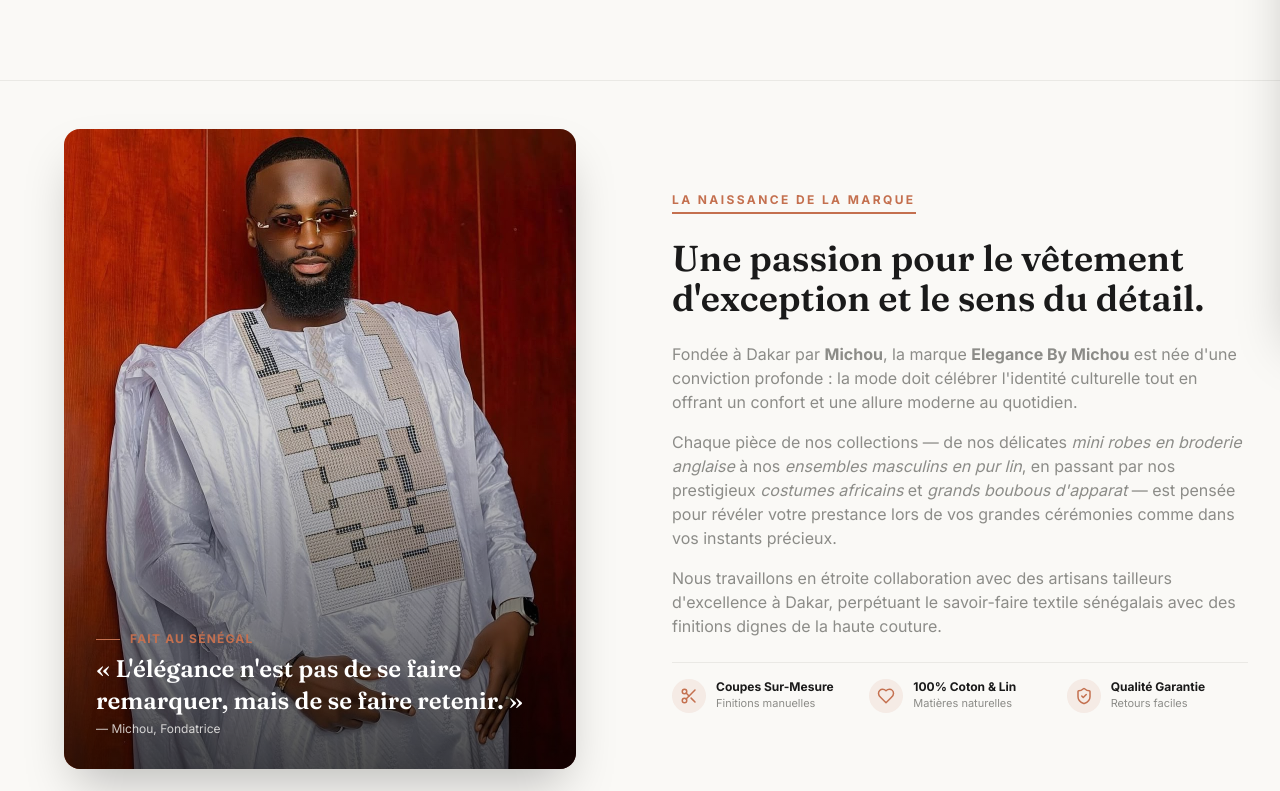
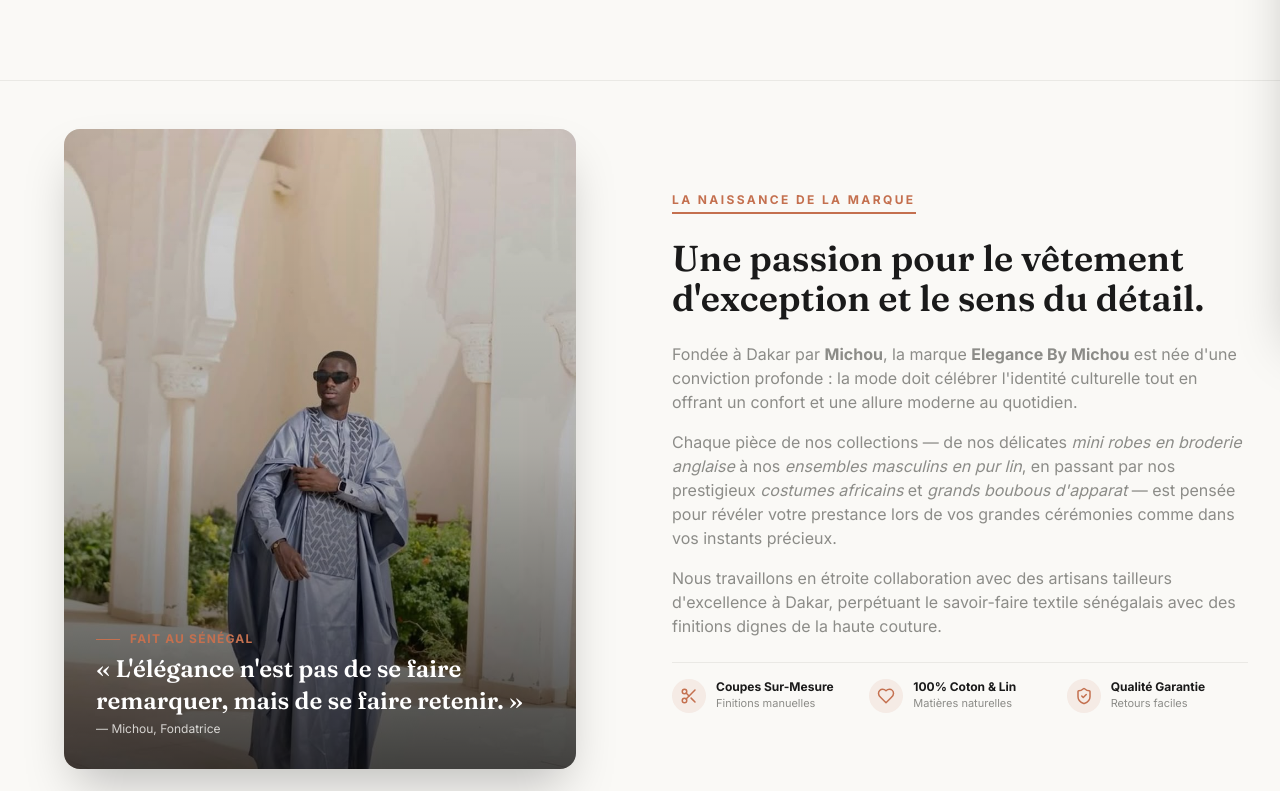
Before and after one commit to Fallou1033/elegance-by-michou, a Next.js app: page /a-propos in a window 1280 px wide. Shown: the part 469-1260 px from the top of the page. Built offline with nearby package versions, Linux system fonts and the light colour scheme.

Commit message:
Remise de la photo initiale sur la page A propos

```diff
--- a/app/a-propos/page.tsx
+++ b/app/a-propos/page.tsx
@@ -63,7 +63,7 @@
           {/* Photo d'ambiance / Savoir-faire */}
           <div className="relative aspect-[4/5] w-full max-w-lg mx-auto rounded-2xl overflow-hidden shadow-2xl bg-stone/10">
             <Image
-              src="/images/products/Grand%20boubou/WhatsApp%20Image%202026-09-05%20at%2014.00.51%20(4).jpeg"
+              src="/images/products/Grand%20boubou/WhatsApp%20Image%202026-09-05%20at%2014.00.52.jpeg"
               alt="Artisanat et création Elegance By Michou"
               fill
               className="object-cover object-top"
```
